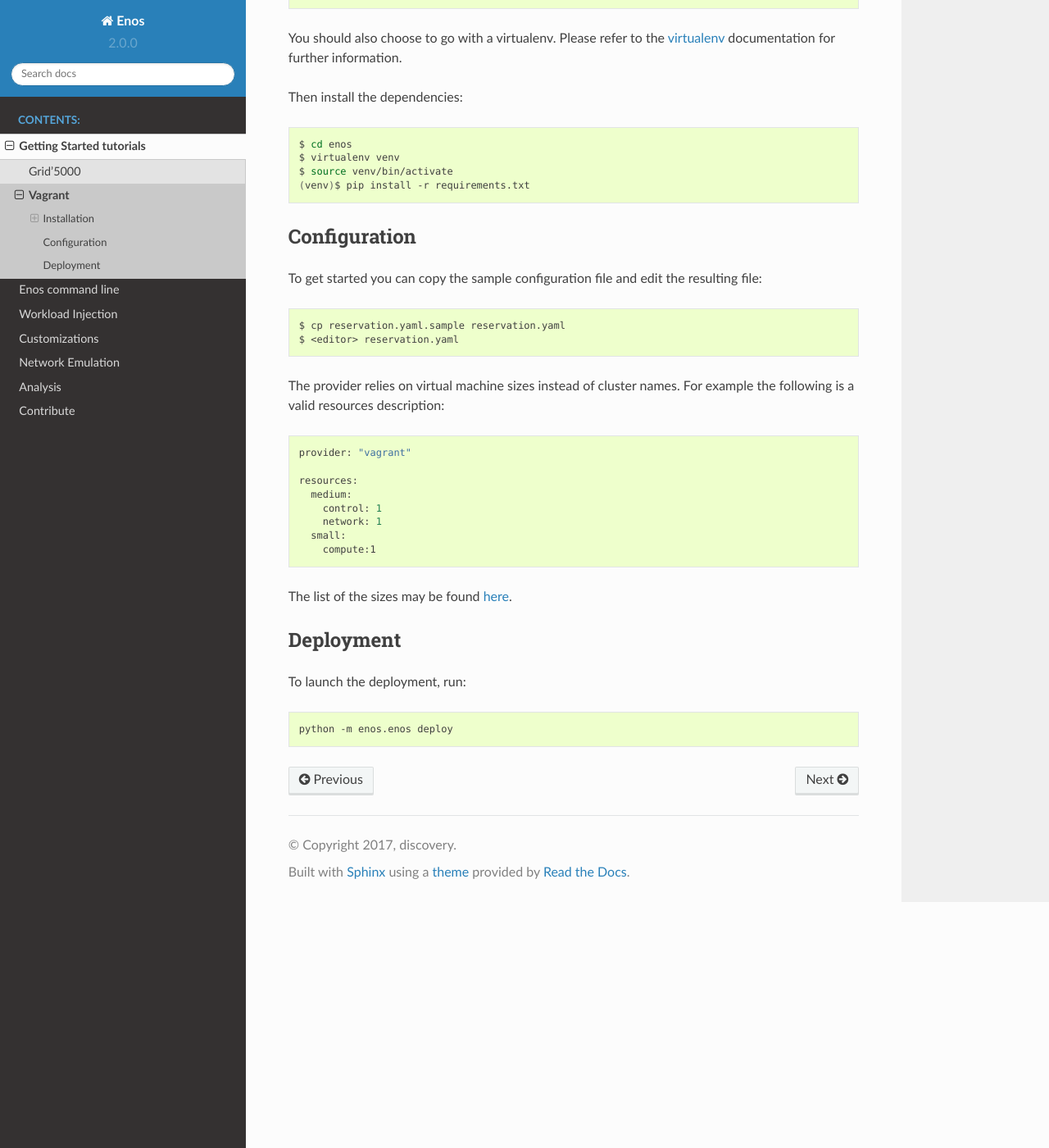
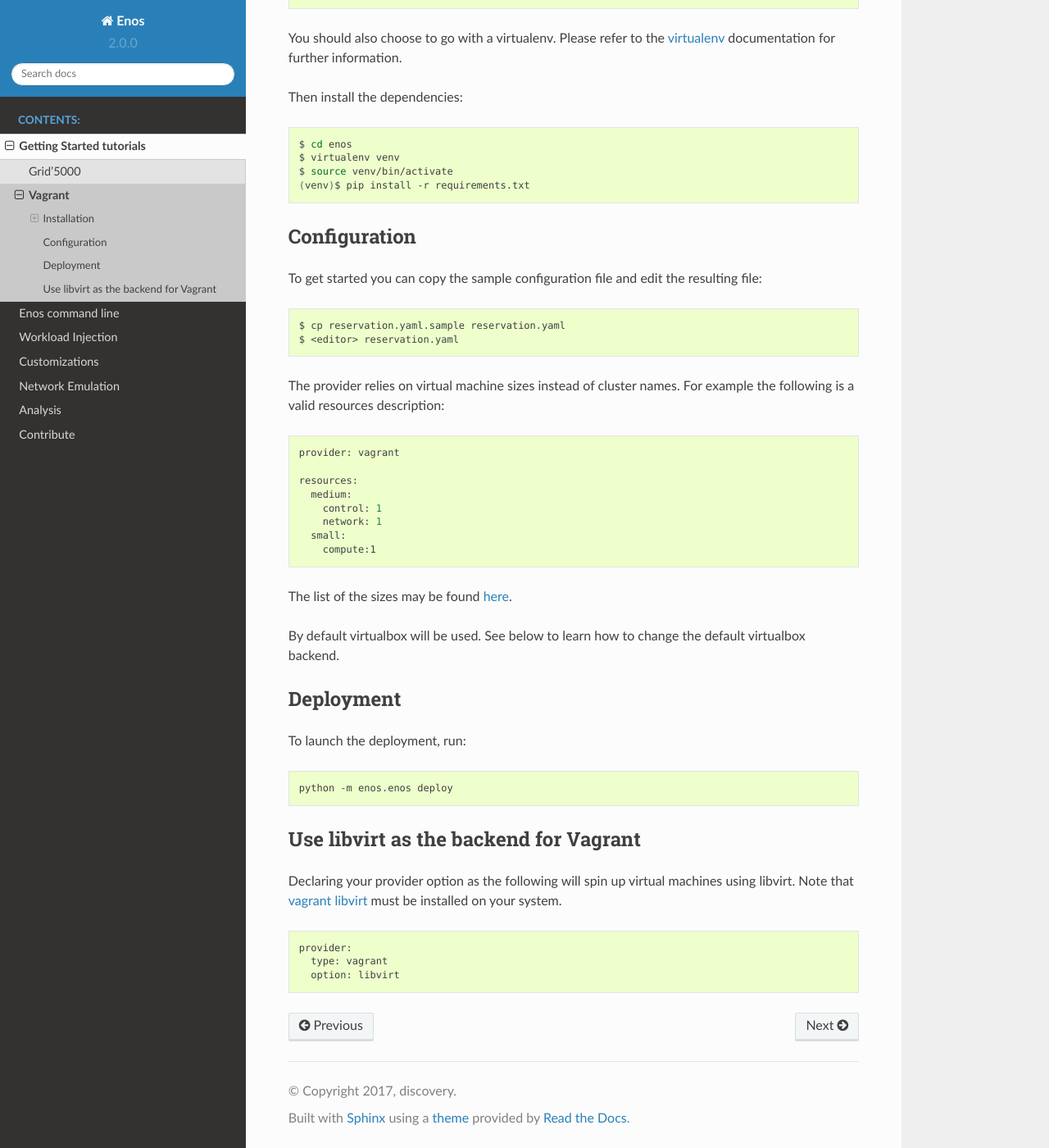
Before and after one commit to BeyondTheClouds/enos, a Sphinx documentation site: the page built from docs/getting-started/vagrant.rst, in a window 1280 px wide and 1400 px high, scrolled down 492 px. Shown: the whole window at 82% size. Built offline with Sphinx 7.4.7 and the Read the Docs theme 2.0.0, drawn with Linux system fonts in a browser that asks for light colours.

Commit message:
[doc] vagrant backend

```diff
--- a/docs/getting-started/vagrant.rst
+++ b/docs/getting-started/vagrant.rst
@@ -52,7 +52,7 @@
 
 .. code-block:: bash
 
-    provider: "vagrant"
+    provider: vagrant
 
     resources:
       medium:
@@ -64,6 +64,9 @@
 The list of the sizes may be found `here
 <https://github.com/BeyondTheClouds/enos/blob/master/enos/provider/enos_vagrant.py#L12>`_.
 
+By default virtualbox will be used. See below to learn how to change the default
+virtualbox backend.
+
 Deployment
 -----------
 
@@ -72,3 +75,15 @@
 .. code-block:: bash
 
     python -m enos.enos deploy
+
+Use libvirt as the backend for Vagrant
+--------------------------------------
+
+Declaring your provider option as the following will spin up virtual machines using libvirt.
+Note that `vagrant libvirt <https://github.com/vagrant-libvirt/vagrant-libvirt>`_ must be installed on your system.
+
+.. code-block:: bash
+
+    provider:
+      type: vagrant
+      option: libvirt
```
